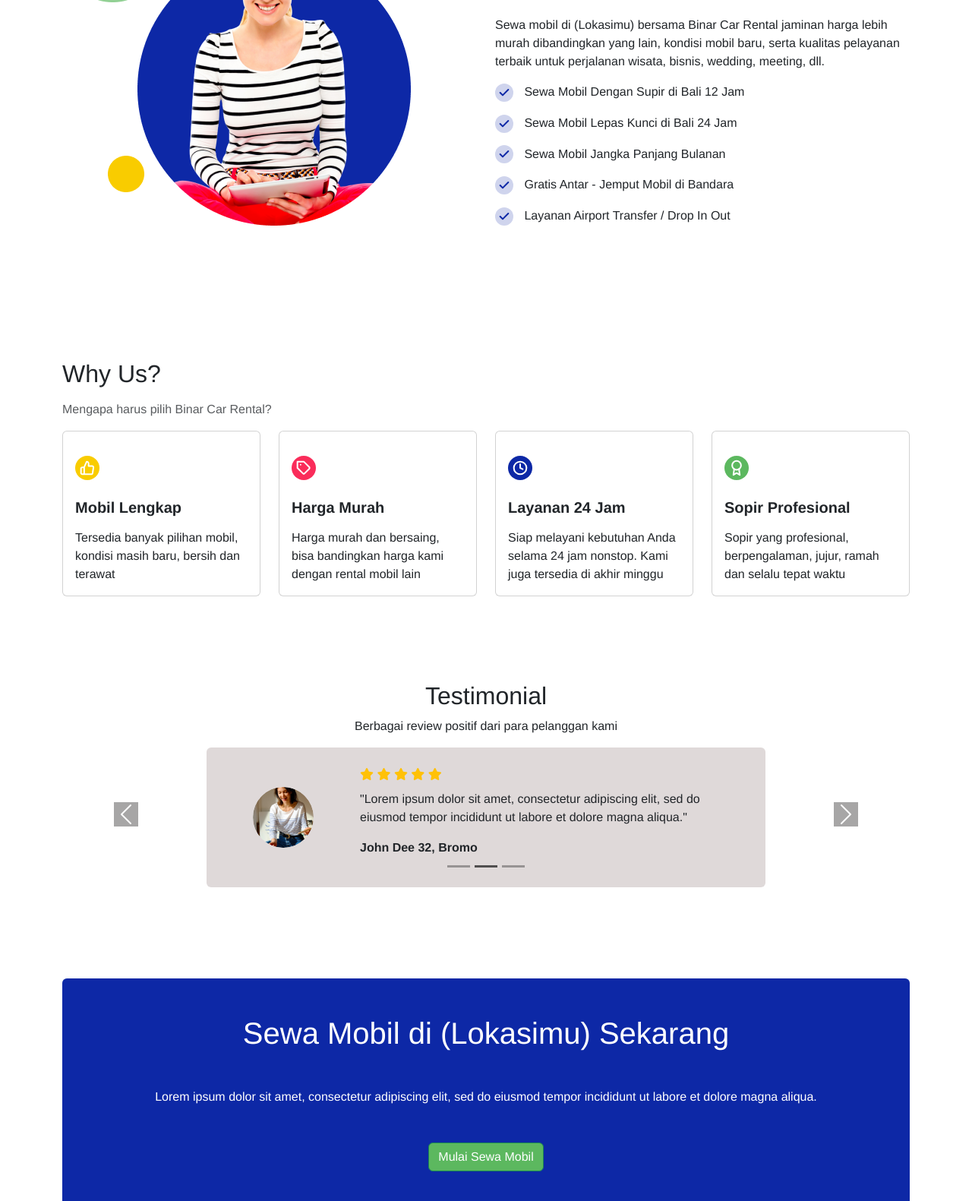
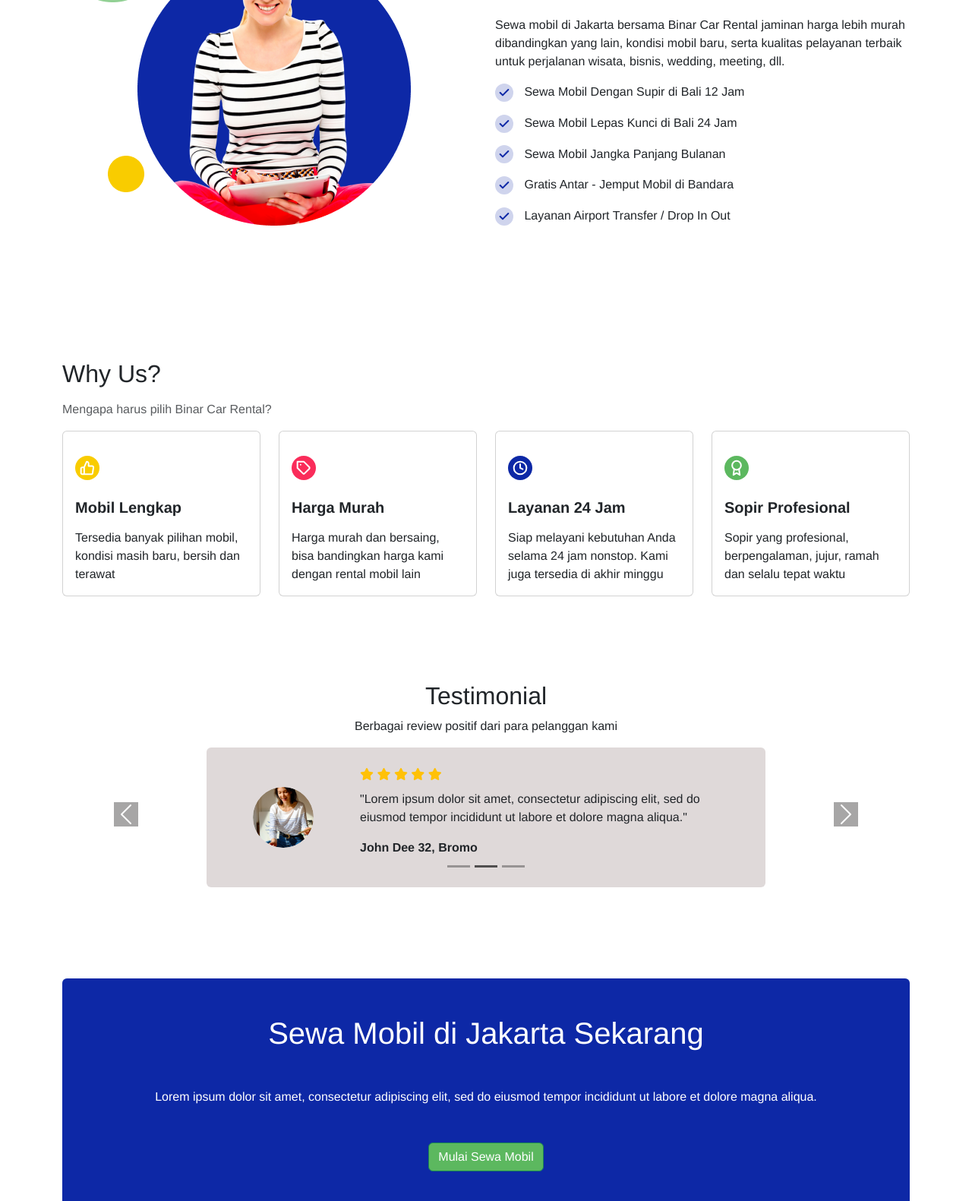
Before and after one commit to ridwantsalasah/24001182-km7-rid-bcr-ch1, a plain HTML site: page index.html in a window 1280 px wide. Shown: the part 619-2200 px from the top of the page at 76% size. Drawn offline with nearby package versions, Linux system fonts and the light colour scheme.

Commit message:
Fixing Paragraph

```diff
--- a/index.html
+++ b/index.html
@@ -86,7 +86,7 @@
                 </div>
                 <div class="col-md-6 pt-5">
                     <h1 class="mb-4 display-md-1 text-md-start">Best Car Rental for any kind of trip in Jakarta!</h1>
-                    <p class="fs-6">Sewa mobil di (Lokasimu) bersama Binar Car Rental jaminan harga lebih murah dibandingkan yang lain, kondisi mobil baru, serta kualitas pelayanan terbaik untuk perjalanan wisata, bisnis, wedding, meeting, dll.
+                    <p class="fs-6">Sewa mobil di Jakarta bersama Binar Car Rental jaminan harga lebih murah dibandingkan yang lain, kondisi mobil baru, serta kualitas pelayanan terbaik untuk perjalanan wisata, bisnis, wedding, meeting, dll.
                     </p>
                     <ul class="list-unstyled">
                         <li class="mb-3">
@@ -337,7 +337,7 @@
     <section class="py-5">
       <div class="container text-center text-white rounded" data-aos="fade-up" data-aos-duration="1000">
           <div class="py-5 rounded" style="background-color: #0D28A6 !important;"">
-              <h1>Sewa Mobil di (Lokasimu) Sekarang</h1>
+              <h1>Sewa Mobil di Jakarta Sekarang</h1>
               <p class="my-5 px-3">
                   Lorem ipsum dolor sit amet, consectetur adipiscing elit,
                   sed do eiusmod tempor incididunt ut labore et dolore magna aliqua.
```
